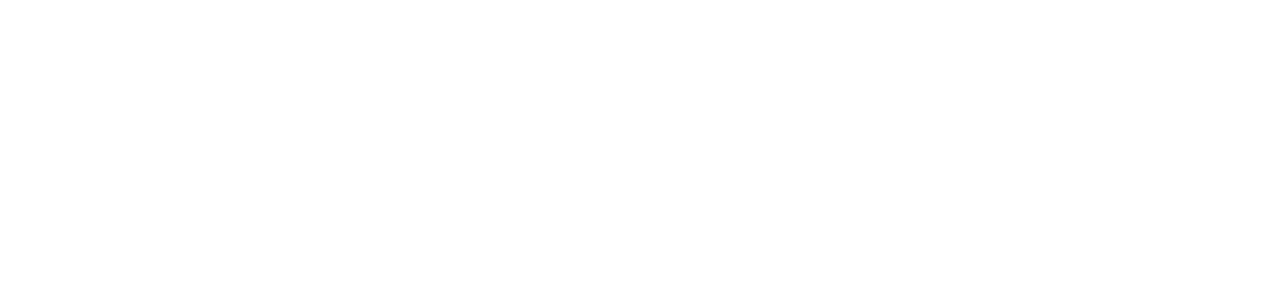
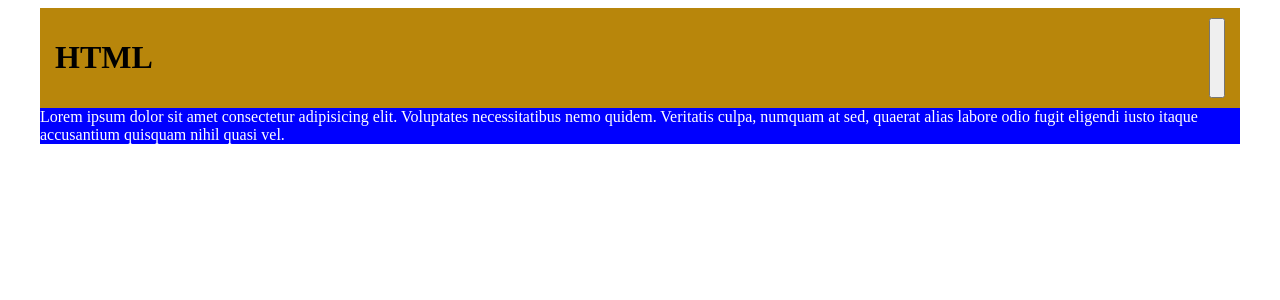
Before and after one commit to federicodececco/react-use-state, a React (Vite) app: page / in a window 1280 px wide. Shown: the top 300 px of the page. Built offline with nearby package versions, Linux system fonts and the light colour scheme.

Commit message:
add: AccordioBtn

```diff
--- a/src/App.jsx
+++ b/src/App.jsx
@@ -1,4 +1,4 @@
-import Main from "./assets/Main";
+import Main from "./components/Main";
 
 export default function App() {
   return (
--- a/src/assets/Main.jsx
+++ /dev/null
@@ -1,7 +0,0 @@
-export default function Main() {
-  return (
-    <>
-      <main></main>
-    </>
-  );
-}
--- /dev/null
+++ b/src/components/Accordion.jsx
@@ -0,0 +1,23 @@
+import AccordionBtn from "./AccordionBtn";
+export default function Accordion() {
+  return (
+    <>
+      <div>
+        {/* Accordion title */}
+        <div className="accordion-top">
+          <h1>HTML</h1>
+          <AccordionBtn />
+        </div>
+        {/* Accordion Content */}
+        <div className="accordion-bot">
+          <p>
+            Lorem ipsum dolor sit amet consectetur adipisicing elit. Voluptates
+            necessitatibus nemo quidem. Veritatis culpa, numquam at sed, quaerat
+            alias labore odio fugit eligendi iusto itaque accusantium quisquam
+            nihil quasi vel.
+          </p>
+        </div>
+      </div>
+    </>
+  );
+}
--- /dev/null
+++ b/src/components/AccordionBtn.jsx
@@ -0,0 +1,13 @@
+import { useState } from "react";
+export default function AccordionBtn() {
+  const [trigger, setTrigger] = useState(false);
+  return (
+    <>
+      <button
+        onClick={() => {
+          setTrigger(!trigger);
+        }}
+      ></button>
+    </>
+  );
+}
--- /dev/null
+++ b/src/components/Main.jsx
@@ -0,0 +1,11 @@
+import lang from "../data/languages";
+import Accordion from "./Accordion";
+export default function Main() {
+  return (
+    <>
+      <main>
+        <Accordion />
+      </main>
+    </>
+  );
+}
--- /dev/null
+++ b/src/data/languages.js
@@ -0,0 +1,38 @@
+export default [
+  {
+    id: 1,
+    title: "HTML",
+    description:
+      "HTML (HyperText Markup Language) è il linguaggio standard per creare pagine e applicazioni web. Struttura il contenuto web e fornisce elementi di base come titoli, paragrafi e immagini.",
+  },
+  {
+    id: 2,
+    title: "CSS",
+    description:
+      "CSS (Cascading Style Sheets) è un linguaggio di stile utilizzato per descrivere la presentazione di un documento scritto in HTML o XML. Controlla il layout, i colori, i caratteri e l'aspetto complessivo di una pagina web.",
+  },
+  {
+    id: 3,
+    title: "JavaScript",
+    description:
+      "JavaScript è un linguaggio di programmazione dinamico utilizzato per lo sviluppo web, che consente contenuti interattivi come grafici animati, pulsanti cliccabili e altre funzionalità dinamiche sui siti web.",
+  },
+  {
+    id: 4,
+    title: "Node.js",
+    description:
+      "Node.js è un ambiente di runtime JavaScript lato server che permette di utilizzare JavaScript anche sul backend, consentendo agli sviluppatori di usare lo stesso linguaggio sia sul client che sul server.",
+  },
+  {
+    id: 5,
+    title: "Express",
+    description:
+      "Express è un framework per applicazioni web minimalista e veloce per Node.js. Fornisce strumenti robusti per creare applicazioni web e API e semplifica la gestione delle rotte e delle richieste.",
+  },
+  {
+    id: 6,
+    title: "ReactJS",
+    description:
+      "ReactJS è una libreria JavaScript per costruire interfacce utente, in particolare applicazioni a pagina singola. Consente agli sviluppatori di creare componenti UI riutilizzabili e di gestire efficacemente lo stato dell'applicazione.",
+  },
+];
--- a/src/index.css
+++ b/src/index.css
@@ -0,0 +1,19 @@
+main {
+  max-width: 1200px;
+  display: flex;
+  margin: auto;
+  justify-content: center;
+}
+.accordion-top {
+  display: flex;
+  justify-content: space-between;
+  padding: 10px 15px;
+  background-color: darkgoldenrod;
+}
+.accordion-bot {
+  background-color: blue;
+  color: white;
+}
+p {
+  margin: 0;
+}
```
